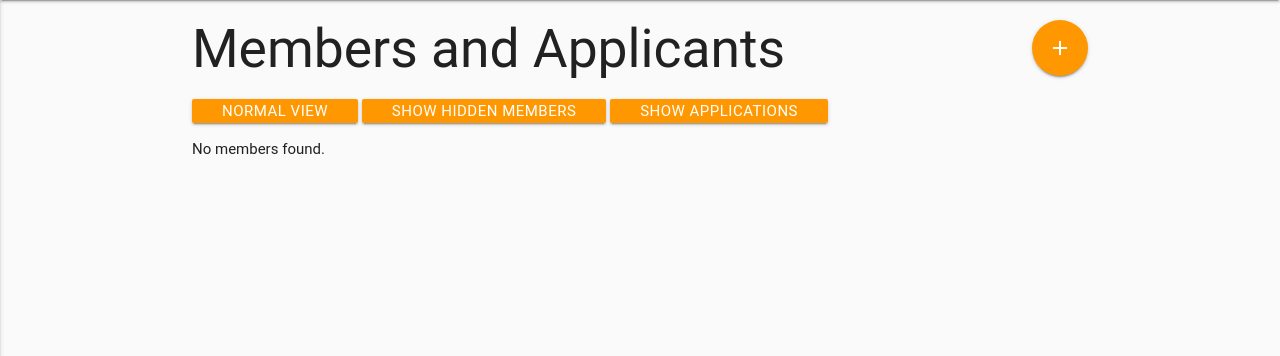
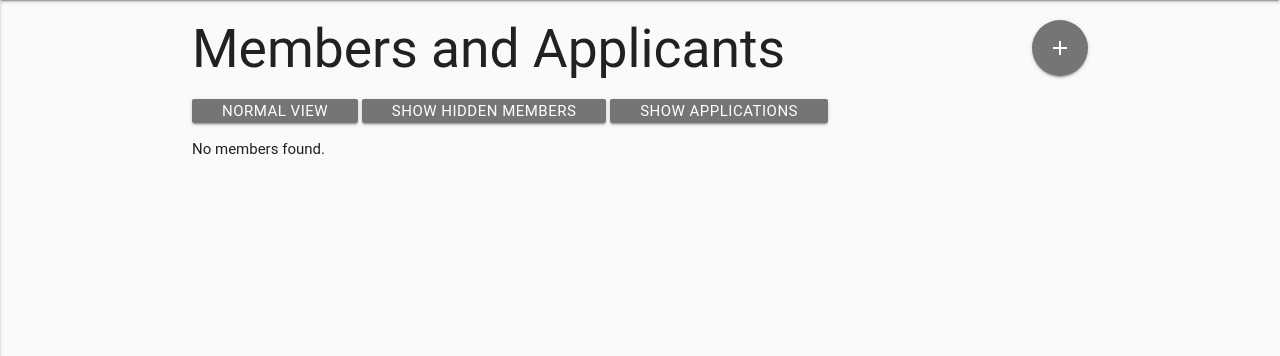
Before and after one commit to Celeo/GETIN-Auth, a Flask app: template hr/templates/membership.html in a window 1280 px wide. Shown: the part 64-420 px from the top of the page. Run offline with Flask 2, Linux system fonts and the light colour scheme; the template is opened without the code that fills it, so the values that code supplies are empty; parts of the project's set-up code (start-up, migrations or seed data) failed here and were passed over; some libraries are stand-ins or nearby versions; some web fonts are replaced.

Commit message:
Change buttons to gray from orange

```diff
--- a/hr/templates/add_applicant.html
+++ b/hr/templates/add_applicant.html
@@ -49,7 +49,7 @@
             </div>
         </div>
         <div class="row">
-            <button class="btn waves-effect waves-light orange" type="submit" name="action">Submit
+            <button class="btn waves-effect waves-light grey darken-1" type="submit" name="action">Submit
                 <i class="material-icons right">send</i>
             </button>
         </div>
--- a/hr/templates/admin.html
+++ b/hr/templates/admin.html
@@ -25,7 +25,7 @@
         be marked as "Accepted" when imported this way. Characters who have
         left the corp will be marked as such.<br><br>
     </p>
-    <a class="btn waves-effect waves-light green" id="import" href="#">Sync
+    <a class="btn waves-effect waves-light grey darken-1" id="import" href="#">Sync
         <i class="material-icons right">send</i>
     </a>
 </div>
@@ -52,7 +52,7 @@
         </div>
         <div class="row">
             <div class="col s6">
-                <button class="btn waves-effect waves-light orange" type="submit" name="action">set
+                <button class="btn waves-effect waves-light grey darken-1" type="submit" name="action">set
                     <i class="material-icons right">send</i>
                 </button>
             </div>
@@ -95,7 +95,7 @@
             </div>
         </div>
         <div class="col s6">
-            <button class="btn waves-effect waves-light orange" type="submit" name="action">Add
+            <button class="btn waves-effect waves-light grey darken-1" type="submit" name="action">Add
                 <i class="material-icons right">send</i>
             </button>
         </div>
--- a/hr/templates/join.html
+++ b/hr/templates/join.html
@@ -15,7 +15,7 @@
 <div class="card-panel">
     <div class="row">
         <div class="col s12">
-            <a class="btn waves-effect waves-light orange"
+            <a class="btn waves-effect waves-light grey darken-1"
                 href="https://community.eveonline.com/support/api-key/CreatePredefined?accessMask={{ config['API_KEY_MASK'] }}"
                 target="_blank">Create key
                 <i class="material-icons right">send</i>
@@ -39,7 +39,7 @@
                 <input type="text" name="main">
             </div>
             <div class="col s6">
-                <button class="btn waves-effect waves-light orange" style="top: 24px;">Apply
+                <button class="btn waves-effect waves-light grey darken-1" style="top: 24px;">Apply
                     <i class="material-icons right">send</i>
                 </button>
             </div>
--- a/hr/templates/membership.html
+++ b/hr/templates/membership.html
@@ -4,7 +4,7 @@
 {% block content %}
 <div class="clearfix">
     <h2 class="left">Members and Applicants</h2>
-    <a class="right btn-floating btn-large waves-effect waves-light orange" href="{{ url_for('add_member') }}">
+    <a class="right btn-floating btn-large waves-effect waves-light grey darken-1" href="{{ url_for('add_member') }}">
         <i class="material-icons">add</i>
     </a>
 </div>
@@ -12,15 +12,15 @@
 <div class="row pad-top">
     <div class="col s12">
         <a href="{{ url_for('membership') }}"
-            class="btn waves-effect waves-light btn-small orange">
+            class="btn waves-effect waves-light btn-small grey darken-1">
             Normal view
         </a>
         <a href="{{ url_for('membership') }}?show_hidden=1"
-            class="btn waves-effect waves-light btn-small orange">
+            class="btn waves-effect waves-light btn-small grey darken-1">
             Show hidden members
         </a>
         <a href="{{ url_for('membership') }}?show_applications=1"
-            class="btn waves-effect waves-light btn-small orange">
+            class="btn waves-effect waves-light btn-small grey darken-1">
             Show applications
         </a>
         <div>
@@ -46,7 +46,7 @@
                                 </div>
                             </div>
                             <div class="collapsible-body">
-                                <table class="orange lighten-5">
+                                <table class="grey lighten-3">
                                     <thead>
                                         <tr>
                                             <th>Reddit</th>
@@ -64,7 +64,7 @@
                                             <td>{{ member.main }}</td>
                                             <td class="small">
                                                 <a href="{{ url_for('details', id=member.id) }}"
-                                                    class="btn waves-effect waves-light btn-small orange">
+                                                    class="btn waves-effect waves-light btn-small grey darken-1">
                                                     Details
                                                 </a>
                                             </td>
--- a/hr/templates/personal.html
+++ b/hr/templates/personal.html
@@ -53,7 +53,7 @@
         <tr>
             <td>API key(s)</td>
             <td>
-                <a class="waves-effect waves-light btn modal-trigger orange" href="#modalAPI">Edit</a>
+                <a class="waves-effect waves-light btn modal-trigger grey darken-1" href="#modalAPI">Edit</a>
             </td>
         </tr>
     </tbody>
@@ -83,7 +83,7 @@
     </div>
     <div class="modal-footer">
         <a class="modal-action modal-close waves-effect waves-light btn-flat white">Close</a>
-        <button class="waves-effect waves-light btn-flat orange" type="submit" form="formKeys">Save</button>
+        <button class="waves-effect waves-light btn-flat grey darken-1" type="submit" form="formKeys">Save</button>
     </div>
 </div>
 {% endblock content %}
```
Also changed, not shown: hr/templates/details.html (+7 -7 lines).
